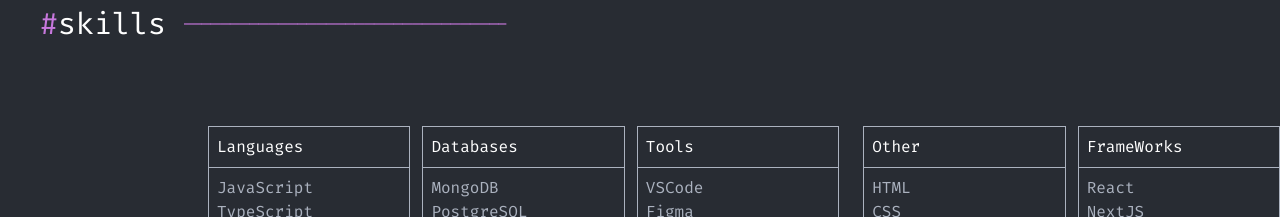
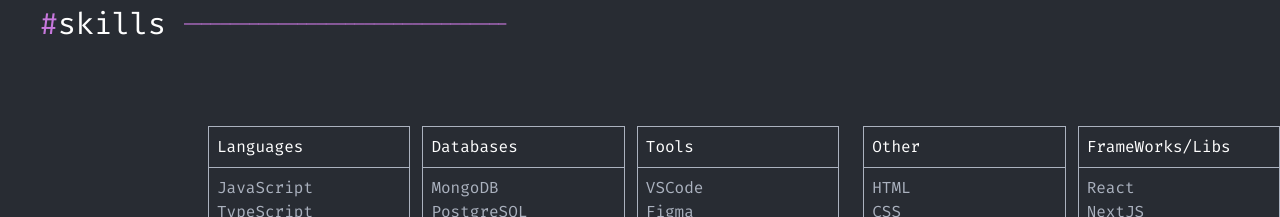
Before and after one commit to rdGxd/Portfolio_v2, a React (Vite) app: page / in a window 1280 px wide. Shown: the part 1440-1657 px from the top of the page. Built offline with nearby package versions, Linux system fonts and the light colour scheme.

Commit message:
modified:   src/templates/About/index.tsx 	modified:   src/templates/Home/HomeSkills/index.tsx

```diff
--- a/src/templates/About/index.tsx
+++ b/src/templates/About/index.tsx
@@ -77,7 +77,7 @@
           </div>
         </div>
         <div className="mr-4 border 2xl:w-64 border-gray xl:w-44 lg:w-40 md:w-28 sm:mt-10 md:mt-0 mobile:m-4">
-          <h3 className="p-2 text-white">FrameWorks</h3>
+          <h3 className="p-2 text-white">FrameWorks/Libs</h3>
           <div className="p-2 border-t border-gray text-gray">
             <p>React</p>
             <p>NextJS</p>
--- a/src/templates/Home/HomeSkills/index.tsx
+++ b/src/templates/Home/HomeSkills/index.tsx
@@ -51,7 +51,7 @@
             </div>
           </div>
           <div className="border border-gray lg:w-1/4">
-            <h3 className="p-2 text-white">FrameWorks</h3>
+            <h3 className="p-2 text-white">FrameWorks/Libs</h3>
             <div className="p-2 border-t border-gray text-gray">
               <p>React</p>
               <p>NextJS</p>
```
